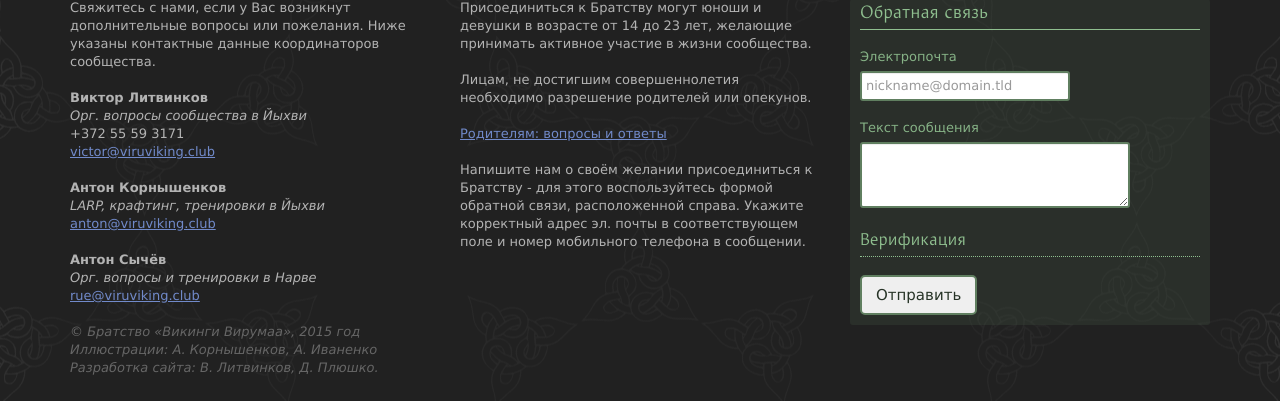
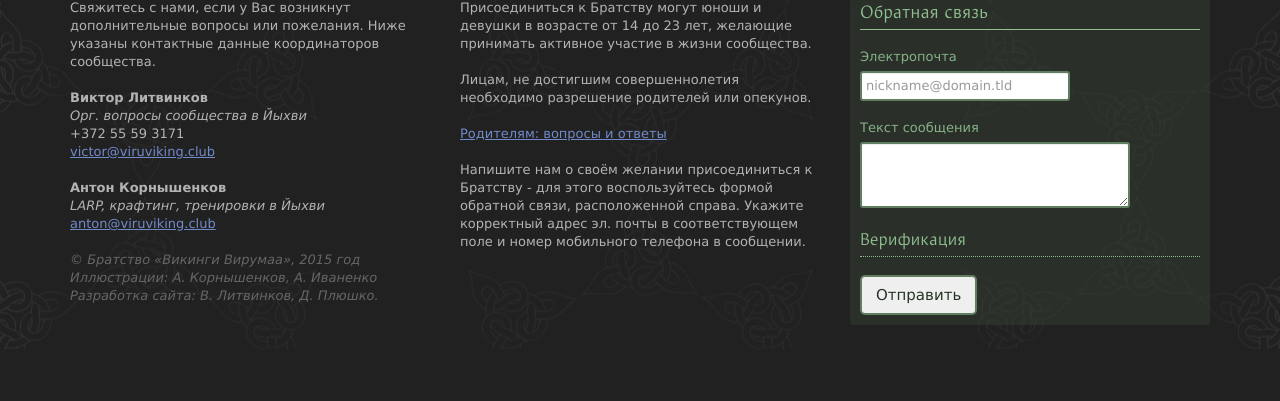
Before and after one commit to sunfox-estonia/website, a PHP site: page /?msg=200 in a window 1280 px wide. Shown: the part 1451-1852 px from the top of the page. After the commit the page ends 1800 px from the top, so only its background shows below. Run offline with PHP 8.4, Linux system fonts and the light colour scheme; data that the repository does not hold is empty; style sheets or scripts are compiled from the project's sources; some libraries are stand-ins or nearby versions.

Commit message:
Coordinators changes.

```diff
--- a/index.php
+++ b/index.php
@@ -152,7 +152,6 @@ if($_POST['contact_mail'] && $_POST['contact_message']){
           <p>Свяжитесь с нами, если у Вас возникнут дополнительные вопросы или пожелания. Ниже указаны контактные данные координаторов сообщества.</p>
           <p><strong>Виктор Литвинков</strong><br/><i>Орг. вопросы сообщества в Йыхви</i><br/>+372 55 59 3171<br/><a href="mailto:victor@viruviking.club">victor@viruviking.club</a></p>
           <p><strong>Антон Корнышенков</strong><br/><i>LARP, крафтинг, тренировки в Йыхви</i><br/><a href="mailto:anton@viruviking.club">anton@viruviking.club</a></p>
-          <p><strong>Антон Сычёв</strong><br/><i>Орг. вопросы и тренировки в Нарве</i><br/><a href="mailto:rue@viruviking.club">rue@viruviking.club</a></p>
           <p class="imprint hidden-xs">&copy; Братство &laquo;Викинги Вирумаа&raquo;, 2015 год<br>Иллюстрации: А. Корнышенков, А. Иваненко<br/>Разработка сайта: В. Литвинков, Д. Плюшко.</p>
         </div>
         <div class="col-xs-11 col-sm-6 col-md-5 col-lg-4">
```
